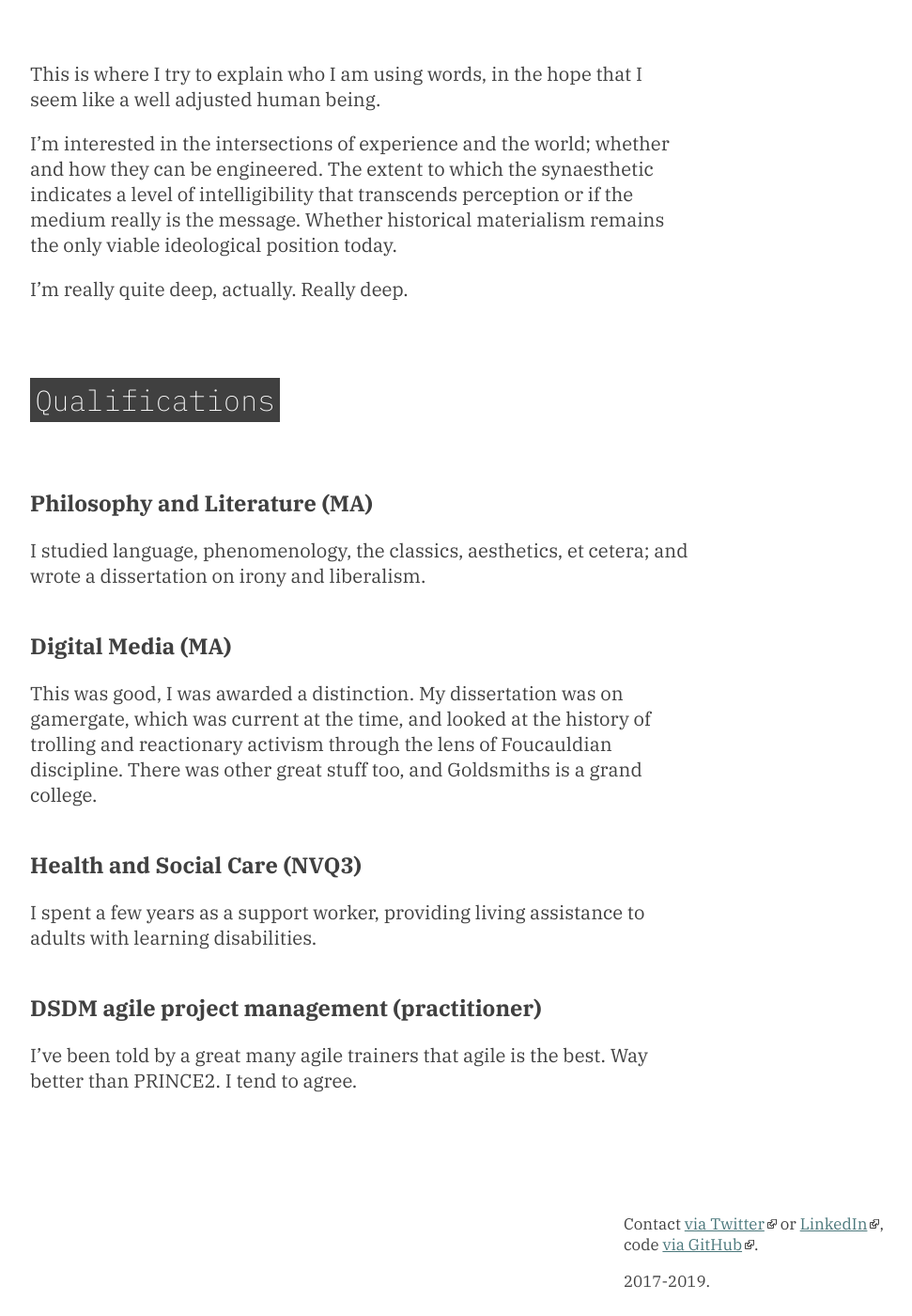
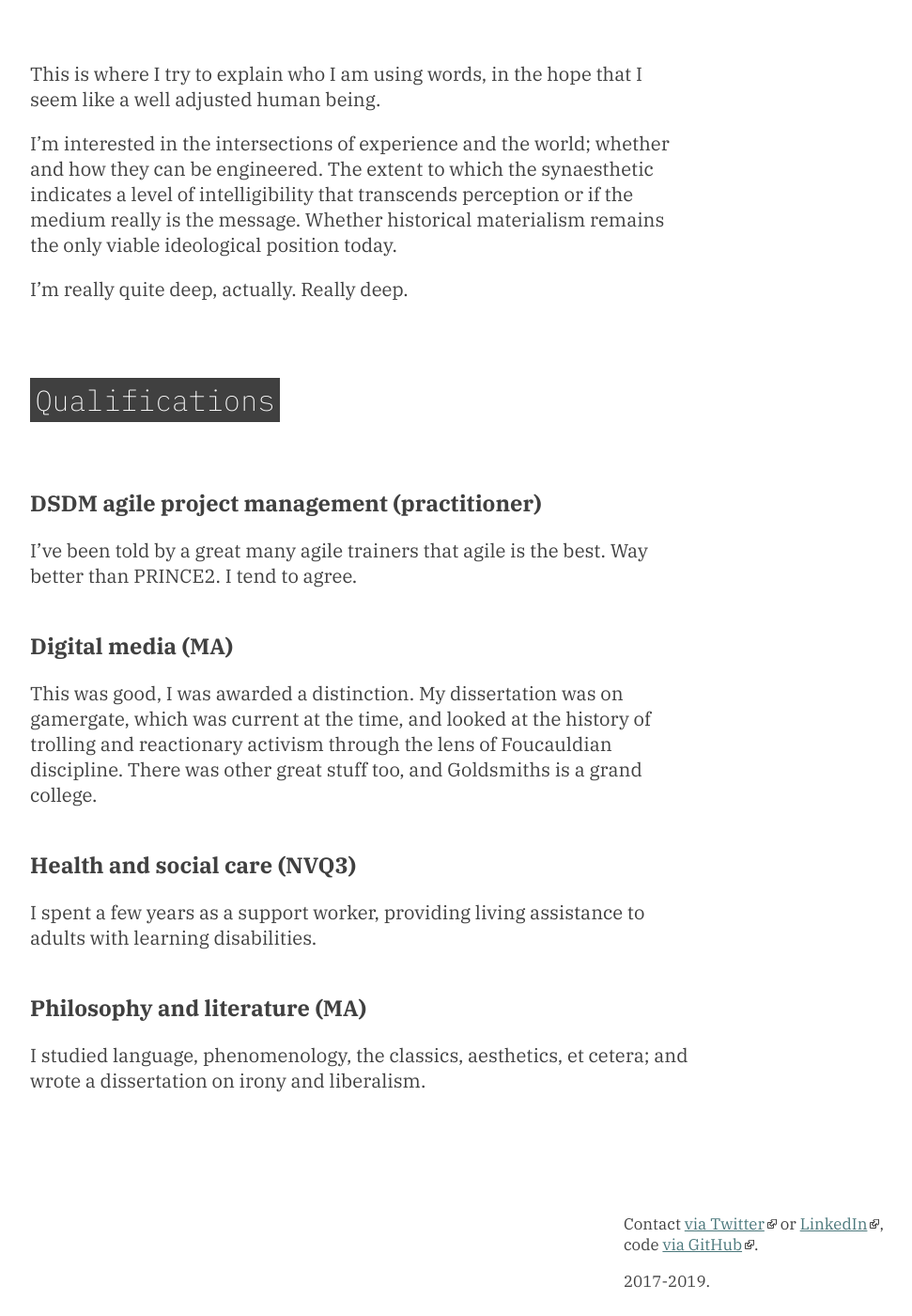
Before and after one commit to whereof-thereof/NotReally, a Jekyll site: the page built from i-speaks.md, in a window 1280 px wide and 1400 px high, scrolled down 339 px. Shown: the whole window at 94% size, without its empty margins (292-1263 px from the left). Built offline with Jekyll 4.4.1, drawn with Linux system fonts in a browser that asks for light colours.

Commit message:
Reordering qualifications chronologically

```diff
--- a/i-speaks.md
+++ b/i-speaks.md
@@ -12,18 +12,18 @@ I'm really quite deep, actually. Really deep.
 
 ## Qualifications
 
-### Philosophy and Literature (MA)
+### DSDM agile project management (practitioner)
 
-I studied language, phenomenology, the classics, aesthetics, et cetera; and wrote a dissertation on irony and liberalism.
+I’ve been told by a great many agile trainers that agile is the best. Way better than PRINCE2. I tend to agree.
 
-### Digital Media (MA)
+### Digital media (MA)
 
 This was good, I was awarded a distinction. My dissertation was on gamergate, which was current at the time, and looked at the history of trolling and reactionary activism through the lens of Foucauldian discipline. There was other great stuff too, and Goldsmiths is a grand college.
 
-### Health and Social Care (NVQ3)
+### Health and social care (NVQ3)
 
 I spent a few years as a support worker, providing living assistance to adults with learning disabilities.
 
-### DSDM agile project management (practitioner)
+### Philosophy and literature (MA)
 
-I’ve been told by a great many agile trainers that agile is the best. Way better than PRINCE2. I tend to agree.
+I studied language, phenomenology, the classics, aesthetics, et cetera; and wrote a dissertation on irony and liberalism.
```
